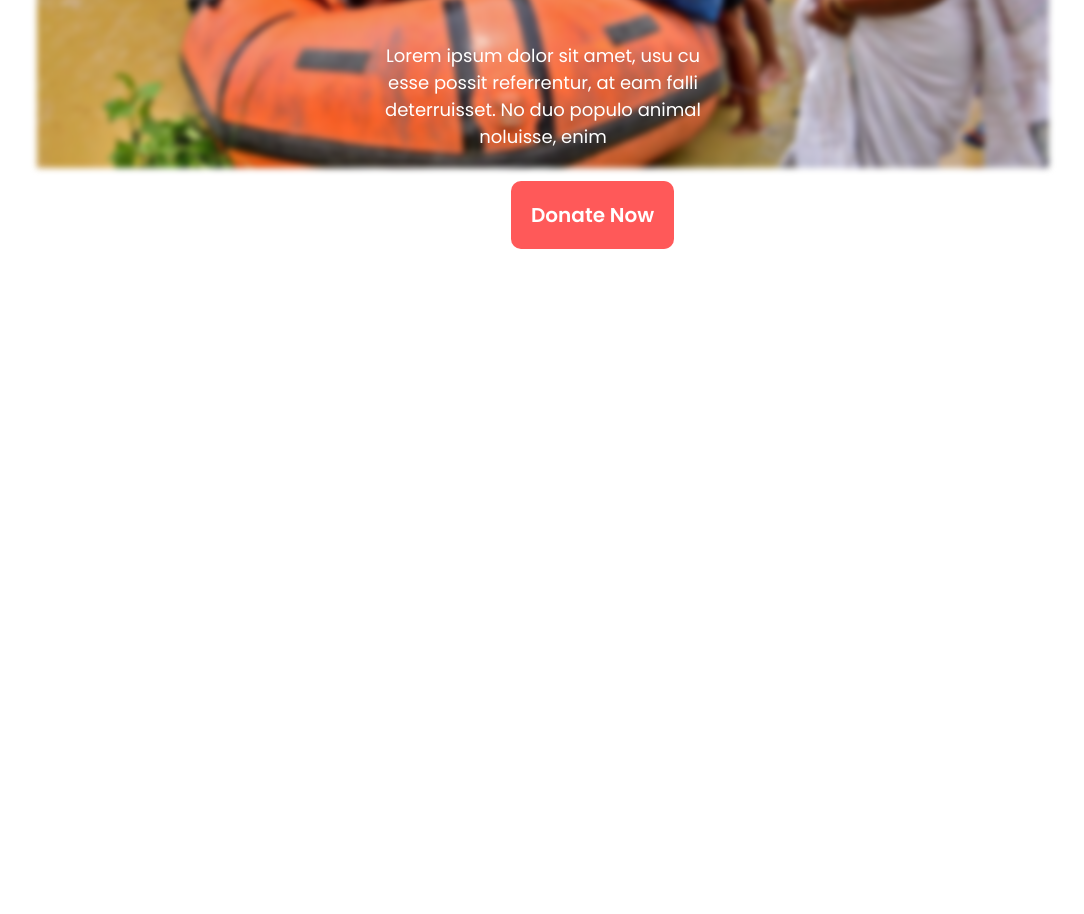
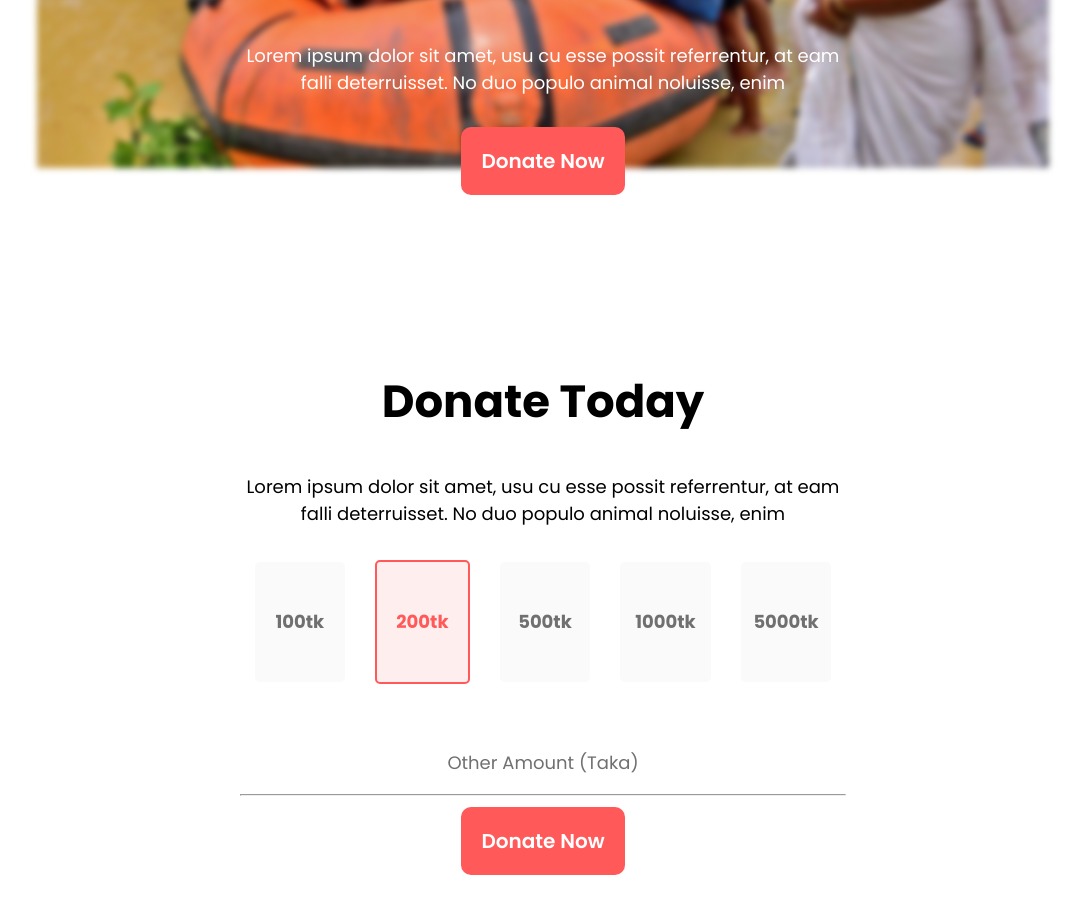
Before and after one commit to sadiha-snigdha/donate-today-assignment-1, a plain HTML site: page index.html in a window 1280 px wide. Shown: the part 440-1354 px from the top of the page, without its empty margins (97-1181 px from the left). Before the commit the page ends 800 px from the top, so only its background shows below. Drawn offline with Linux system fonts and the light colour scheme.

Commit message:
home page added

```diff
--- a/css/style.css
+++ b/css/style.css
@@ -19,7 +19,7 @@ body {
 .home_page {
     height: 600px;
     color: white;
-
+    margin-bottom: 200px;
 }
 
 .home_page_bg {
@@ -38,24 +38,21 @@ body {
     top: 10%;
     left: 25%;
     z-index: 2;
+    text-align: center;
 }
 
 .home_page_text h1 {
     font-size: 65px;
-    text-align: center;
 }
 
 .home_page_text p {
-    padding: 0 160px;
-    text-align: center;
+
     font-size: 18px;
     margin-bottom: 50px;
 }
 
-.home_page_text a {
+.button {
     text-decoration: none;
-    position: relative;
-    left: 45%;
     font-size: 20px;
     font-weight: 600;
     color: white;
@@ -63,3 +60,55 @@ body {
     padding: 20px;
     border-radius: 10px;
 }
+
+
+/*------------------------
+      Donate Today
+------------------------*/
+.donate_today {
+    width: 60%;
+    margin: auto;
+    text-align: center;
+    margin-bottom: 200px;
+}
+
+.donate_today h2 {
+    font-size: 45px;
+}
+
+.donate_today p {
+    font-size: 18px;
+}
+
+.donation_amount {
+    display: flex;
+    align-items: center;
+    justify-content: center;
+    margin-bottom: 50px;
+}
+
+.donation_amount p {
+    height: 120px;
+    width: 135px;
+    background-color: #FAFAFA;
+    border-radius: 5px;
+    line-height: 120px;
+    margin: 15px;
+    font-weight: bold;
+    color: #707070;
+}
+
+#colored_amount {
+    border: 2px solid #FF5959;
+    border-radius: 5px;
+    background-color: #FFEEEE;
+    color: #FF5959;
+}
+
+.other_amount p {
+    color: #707070;
+}
+
+hr {
+    margin-bottom: 30px;
+}
--- a/index.html
+++ b/index.html
@@ -34,12 +34,34 @@
 
             <div class="home_page_text">
                 <h1>Lets Help Those Who Are More In Need</h1>
-                <p>Lorem ipsum dolor sit amet, usu cu esse possit referrentur, at eam falli deterruisset. No duo populo
+                <p>Lorem ipsum dolor sit amet, usu cu esse possit referrentur, at eam <br> falli deterruisset. No duo
+                    populo
                     animal noluisse, enim</p>
-                <a href="">Donate Now</a>
+                <a class="button" href="">Donate Now</a>
             </div>
 
         </header>
+
+        <section class="donate_today">
+            <div>
+                <h2>Donate Today</h2>
+                <p>Lorem ipsum dolor sit amet, usu cu esse possit referrentur, at eam <br> falli deterruisset. No duo
+                    populo
+                    animal noluisse, enim</p>
+            </div>
+            <div class="donation_amount">
+                <p>100tk</p>
+                <p id="colored_amount">200tk</p>
+                <p>500tk</p>
+                <p>1000tk</p>
+                <p>5000tk</p>
+            </div>
+            <div class="other_amount">
+                <p>Other Amount (Taka)</p>
+                <hr>
+                <a class="button" href="">Donate Now</a>
+            </div>
+        </section>
     </section>
 
 
```
